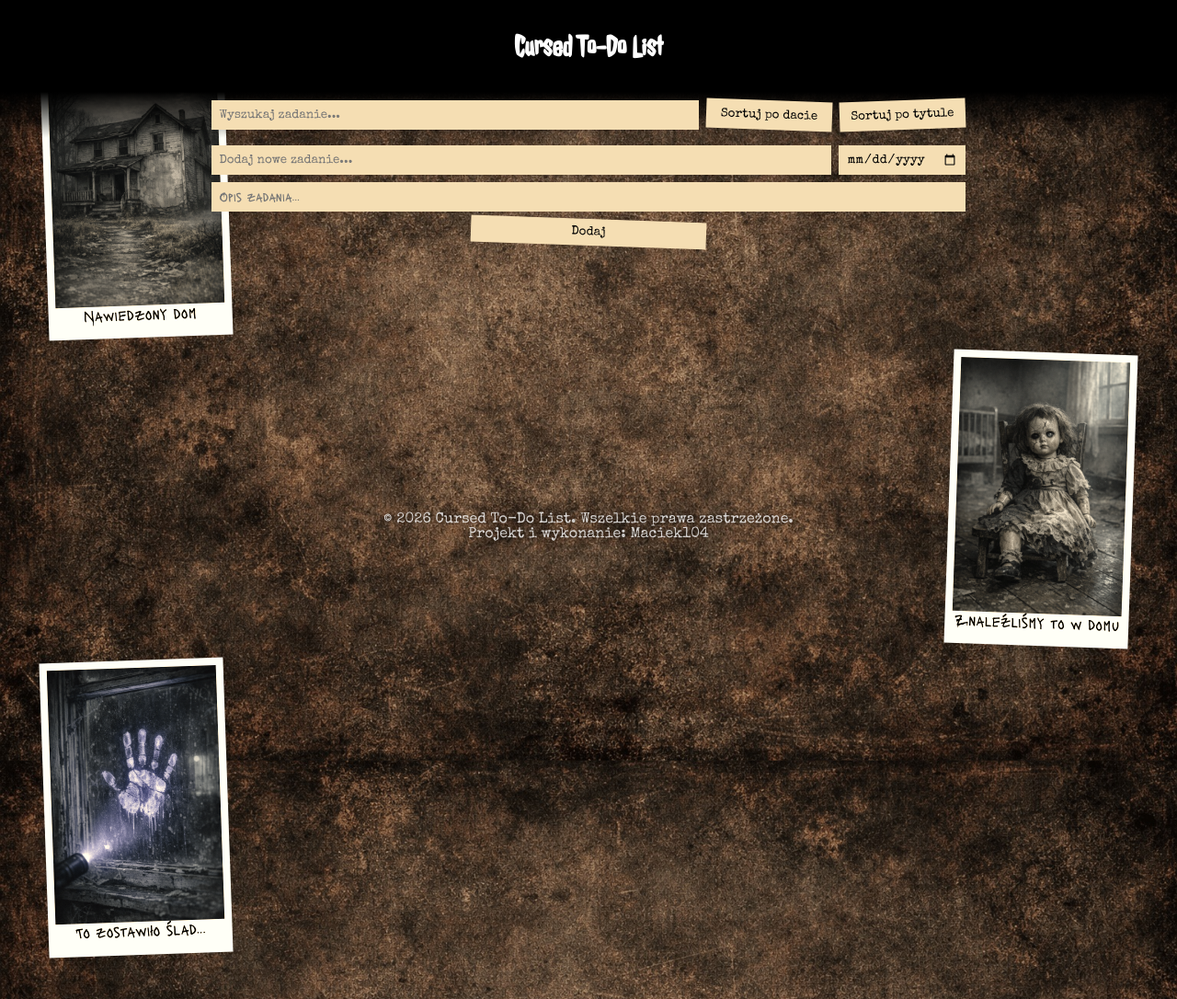
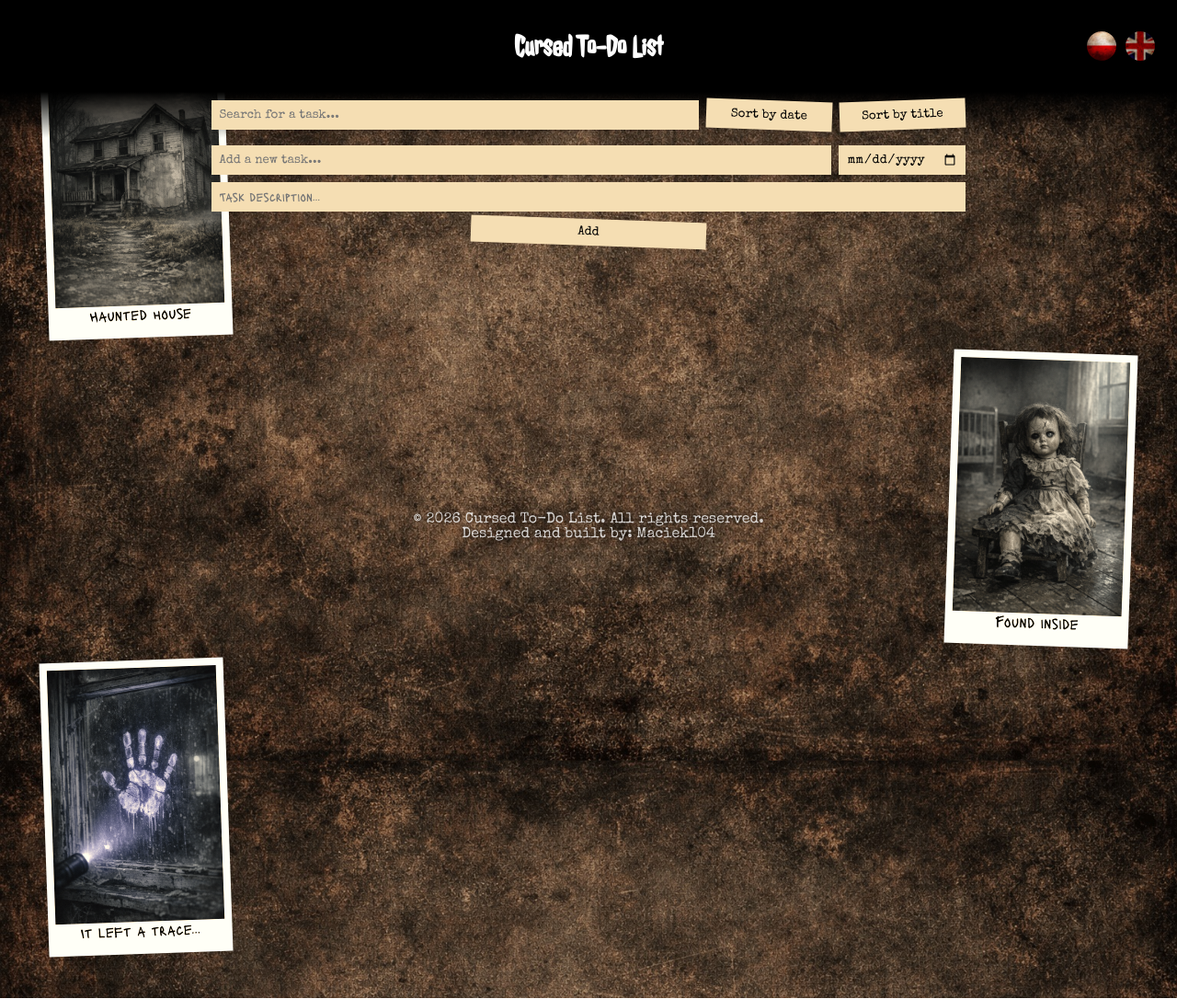
Before and after one commit to Maciek104/cursed-to-do-list, a plain HTML site: page index.html in a window 1280 px wide. Shown: the whole page at 92% size. Drawn offline with Linux system fonts and the light colour scheme.

Commit message:
Add English and Polish language support.

```diff
--- /dev/null
+++ b/assets/dictionaries/english.json
@@ -0,0 +1,21 @@
+{
+    "title": "Cursed To-Do List",
+    "searchPlaceholder": "Search for a task...",
+    "sortByDate": "Sort by date",
+    "sortByTitle": "Sort by title",
+    "taskPlaceholder": "Add a new task...",
+    "descriptionPlaceholder": "Task description...",
+    "addTask": "Add",
+    "deleteTask": "Delete",
+    "completionDate": "Completion date",
+    "missingTaskName": "No task name was entered.",
+    "missingTaskDate": "No task completion date was entered.",
+    "copyright": "All rights reserved.",
+    "projectAuthor": "Designed and built by",
+    "hauntedHouse": "Haunted house",
+    "foundInHouse": "Found inside",
+    "leftTrace": "It left a trace...",
+    "languageSwitcher": "Choose language",
+    "languagePolish": "Polish",
+    "languageEnglish": "English"
+}
--- a/index.html
+++ b/index.html
@@ -1,5 +1,5 @@
 <!DOCTYPE html>
-<html lang="pl">
+<html lang="en">
     <head>
         <meta charset="UTF-8">
         <meta name="viewport" content="width=device-width, initial-scale=1.0">
@@ -11,13 +11,21 @@
     <body>
         <header>
             <h1>Cursed To-Do List</h1>
+            <div class="language-switcher" aria-label="Choose language" data-i18n-aria-label="languageSwitcher">
+                <button class="language-button" id="polishLanguageButton" type="button" aria-label="Polish" aria-pressed="false" data-language="polish" data-i18n-aria-label="languagePolish">
+                    <img src="assets/flags/poland.jpg" alt="Polish flag">
+                </button>
+                <button class="language-button" id="englishLanguageButton" type="button" aria-label="English" aria-pressed="true" data-language="english" data-i18n-aria-label="languageEnglish">
+                    <img src="assets/flags/uk.jpg" alt="UK flag">
+                </button>
+            </div>
         </header>
 
         <div class="gradient-top">
             <div class = "actions-container">
-                <input type="text" id="searchBar" placeholder="Wyszukaj zadanie...">
-                <button id="sortDateButton">Sortuj po dacie</button>
-                <button id="sortTitleButton">Sortuj po tytule</button>
+                <input type="text" id="searchBar" placeholder="Search for a task..." data-i18n-placeholder="searchPlaceholder">
+                <button id="sortDateButton" data-i18n="sortByDate">Sort by date</button>
+                <button id="sortTitleButton" data-i18n="sortByTitle">Sort by title</button>
             </div>
         </div>
 
@@ -26,17 +34,17 @@
             <ul id="taskList"></ul>
 
             <section class="row">
-                <input type="text" id="taskInput" placeholder="Dodaj nowe zadanie...">
+                <input type="text" id="taskInput" placeholder="Add a new task..." data-i18n-placeholder="taskPlaceholder">
                 <input type="date" id="dateInput">
             </section>
-            <input type="text" id="descriptionInput" placeholder="Opis zadania...">
-            <button id="addButton">Dodaj</button>
+            <input type="text" id="descriptionInput" placeholder="Task description..." data-i18n-placeholder="descriptionPlaceholder">
+            <button id="addButton" data-i18n="addTask">Add</button>
         </section>
 
         <div class="center">
             <footer>
-                <p>&copy; 2026 Cursed To-Do List. Wszelkie prawa zastrzeżone.</p>
-                <p>Projekt i wykonanie: Maciek104</p>
+                <p>&copy; 2026 Cursed To-Do List. <span data-i18n="copyright">All rights reserved.</span></p>
+                <p><span data-i18n="projectAuthor">Designed and built by</span>: Maciek104</p>
             </footer>
         </div>
 >
@@ -44,19 +52,19 @@
             <div class="left-align">
                 <div class="polaroid-lr">
                     <img src="assets/images/image_000.jpg" alt="image">
-                    <p>Nawiedzony dom</p>
+                    <p data-i18n="hauntedHouse">Haunted house</p>
                 </div>
             </div>
             <div class="right-align">
                 <div class="polaroid-rr">
                     <img src="assets/images/image_001.jpg" alt="image">
-                    <p>Znaleźliśmy to w domu</p>
+                    <p data-i18n="foundInHouse">We found this in the house</p>
                 </div>
             </div>
             <div class="left-align">
                 <div class="polaroid-lr">
                     <img src="assets/images/image_002.jpg" alt="image">
-                    <p>To zostawiło ślad...</p>
+                    <p data-i18n="leftTrace">It left a trace...</p>
                 </div>
             </div>
         </section>
--- a/script.js
+++ b/script.js
@@ -53,6 +53,7 @@ const descriptionInput = document.getElementById('descriptionInput');
 const addButton = document.getElementById('addButton');
 const taskList = document.getElementById('taskList');
 const searchBar = document.getElementById("searchBar");
+let translations;
 
 function highlight(text, query) {
     if (!query) return text;
@@ -78,12 +79,12 @@ function renderTasks(query = "") {
                 <div class="task-completed${taskClass}">
                     <div class="task-info">
                         <h3 class="task-text">${highlight(task.text, query)}</h3>
-                        <p class="task-p">Data wykonania: ${task.date}</p>
+                        <p class="task-p">${translations.completionDate}: ${task.date}</p>
                         <p class="task-description">${task.description}</p>
                     </div>
                     <div class="task-actions">
                         <input type="checkbox" checked>
-                        <button>Usuń</button>
+                        <button>${translations.deleteTask}</button>
                     </div>
                 </div>
             `;
@@ -142,12 +143,12 @@ function renderTasks(query = "") {
                 <div class="task${taskClass}">
                     <div class="task-info">
                         <h3 class="task-text">${highlight(task.text, query)}</h3>
-                        <p class="task-p">Data wykonania: ${task.date}</p>
+                        <p class="task-p">${translations.completionDate}: ${task.date}</p>
                         <p class="task-description">${task.description}</p>
                     </div>
                     <div class="task-actions">
                         <input type="checkbox">
-                        <button>Usuń</button>
+                        <button>${translations.deleteTask}</button>
                     </div>
                 </div>
             `;
@@ -211,12 +212,12 @@ addButton.addEventListener("click", () => {
     const description = descriptionInput.value;
 
     if (text == "") {
-        alert("Nie wprowadzono nazwy zadania.");
+        alert(translations.missingTaskName);
         return;
     }
 
     if (date == "") {
-        alert("Nie wprowadzono daty wykonania zadania.");
+        alert(translations.missingTaskDate);
         return;
     }
 
@@ -283,6 +284,45 @@ function sortTasksByTitle() {
 const sortDateButton = document.getElementById("sortDateButton");
 const sortTitleButton = document.getElementById("sortTitleButton");
 
+async function setLanguage(language) {
+    const response = await fetch(`assets/dictionaries/${language}.json`);
+    if (!response.ok) {
+        throw new Error(`Failed to load ${language} dictionary: ${response.status}`);
+    }
+
+    translations = await response.json();
+    document.documentElement.lang = language === "polish" ? "pl" : "en";
+
+    document.querySelectorAll("[data-i18n]").forEach((element) => {
+        element.textContent = translations[element.dataset.i18n];
+    });
+
+    document.querySelectorAll("[data-i18n-placeholder]").forEach((element) => {
+        element.placeholder = translations[element.dataset.i18nPlaceholder];
+    });
+
+    document.querySelectorAll("[data-i18n-aria-label]").forEach((element) => {
+        element.setAttribute("aria-label", translations[element.dataset.i18nAriaLabel]);
+    });
+
+    document.querySelectorAll("[data-language]").forEach((button) => {
+        button.setAttribute("aria-pressed", String(button.dataset.language === language));
+    });
+
+    renderTasks(searchBar.value);
+}
+
+function handleLanguageError(error) {
+    console.error("Unable to change the application language.", error);
+    alert("Unable to load the selected language.");
+}
+
+document.querySelectorAll("[data-language]").forEach((button) => {
+    button.addEventListener("click", () => {
+        setLanguage(button.dataset.language).catch(handleLanguageError);
+    });
+});
+
 sortDateButton.addEventListener("click", () => {
     sortTasksByDate();
     renderTasks(searchBar.value);
@@ -293,4 +333,4 @@ sortTitleButton.addEventListener("click", () => {
     renderTasks(searchBar.value);
 });
 
-renderTasks();
+setLanguage("english").catch(handleLanguageError);
--- a/style.css
+++ b/style.css
@@ -37,6 +37,7 @@ header {
     font-family: "Jolly Lodger", "Arial", sans-serif;
     width: 100%;
     height: 100px;
+    position: relative;
     justify-content: center;
     align-items: center;
     text-align: center;
@@ -44,6 +45,41 @@ header {
     display: flex;
 
     z-index: 4;
+}
+
+.language-switcher {
+    position: absolute;
+    right: 24px;
+    display: flex;
+    gap: 10px;
+}
+
+.language-button {
+    width: 32px;
+    height: 32px;
+    padding: 0;
+    border: none;
+    border-radius: 50%;
+    overflow: hidden;
+    background: none;
+    cursor: pointer;
+    transition: transform 0.2s ease, box-shadow 0.2s ease;
+}
+
+.language-button img {
+    width: 100%;
+    height: 100%;
+    display: block;
+    object-fit: cover;
+}
+
+.language-button:hover {
+    transform: scale(1.08);
+    box-shadow: 0 0 10px rgba(245, 222, 179, 0.8);
+}
+
+.language-button:active {
+    transform: scale(0.96);
 }
 
 .gradient-top {
```
Also changed, not shown: assets/dictionaries/polish.json (added, +21 -0 lines), assets/flags/poland.jpg (added), assets/flags/uk.jpg (added).
